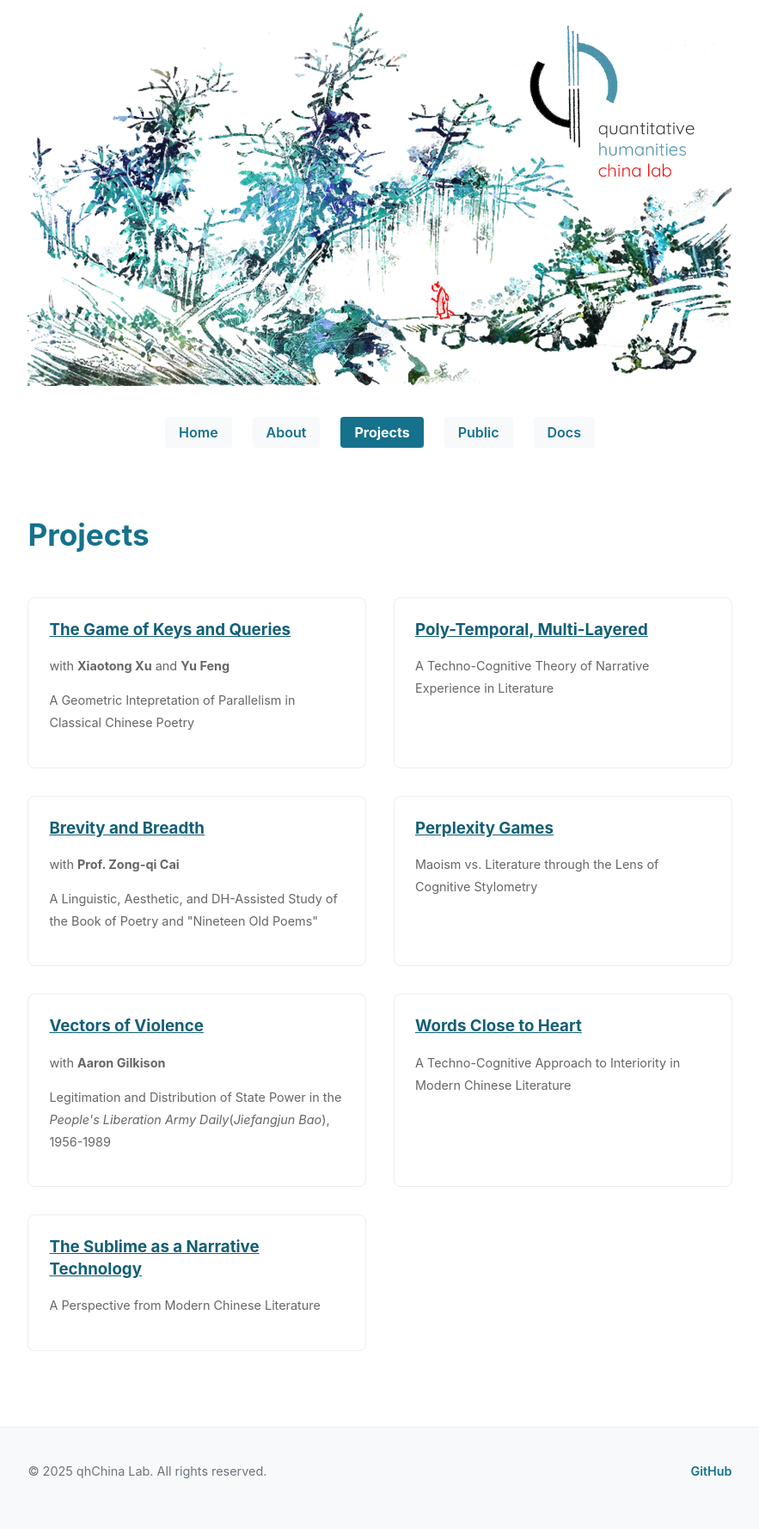
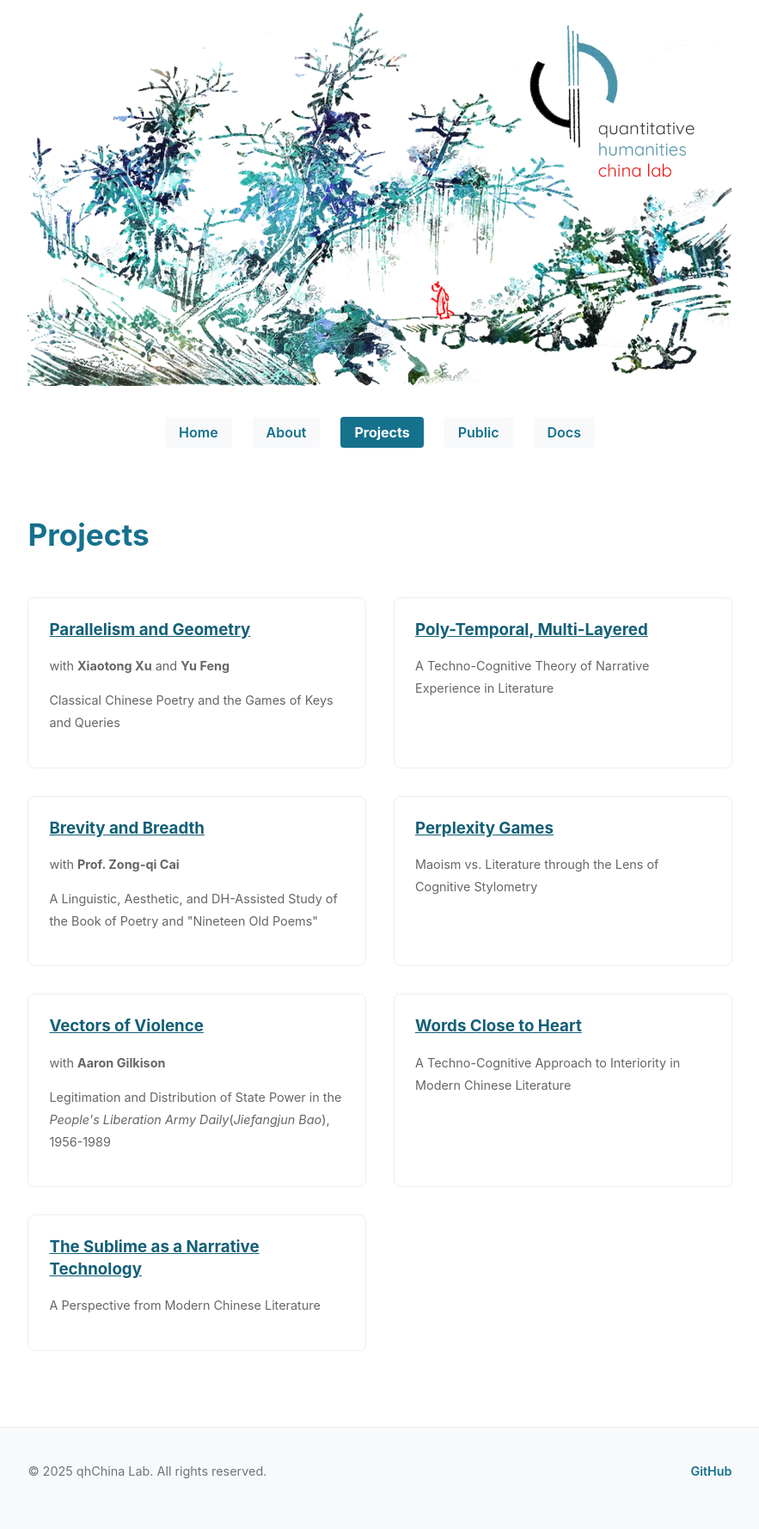
Before and after one commit to mcjkurz/qhchina, a Jekyll site: the page built from docs/projects/index.md, in a window 1280 px wide. Shown: the whole page at 86% size, without its empty margins (198-1081 px from the left). Built offline with Jekyll 4.4.1, drawn with Linux system fonts in a browser that asks for light colours.

Commit message:
Added geometry of parallelism

```diff
--- a/docs/projects/index.md
+++ b/docs/projects/index.md
@@ -38,9 +38,9 @@ permalink: /projects/
 
 <div class="projects-grid">
     <div class="project-card">
-        <h3><a href="{{ site.baseurl }}/projects/parallelism-geometry/">The Game of Keys and Queries</a></h3>
+        <h3><a href="{{ site.baseurl }}/projects/parallelism-geometry/">Parallelism and Geometry</a></h3>
         <p>with <strong>Xiaotong Xu</strong> and <strong>Yu Feng</strong></p>
-        <p>A Geometric Intepretation of Parallelism in Classical Chinese Poetry</p>
+        <p>Classical Chinese Poetry and the Games of Keys and Queries</p>
     </div>
     <div class="project-card">
         <h3><a href="{{ site.baseurl }}/projects/poly-temporal-multi-layered/">Poly-Temporal, Multi-Layered</a></h3>
```
Also changed, not shown: docs/projects/parallelism-geometry/index.md (+3 -3 lines).
